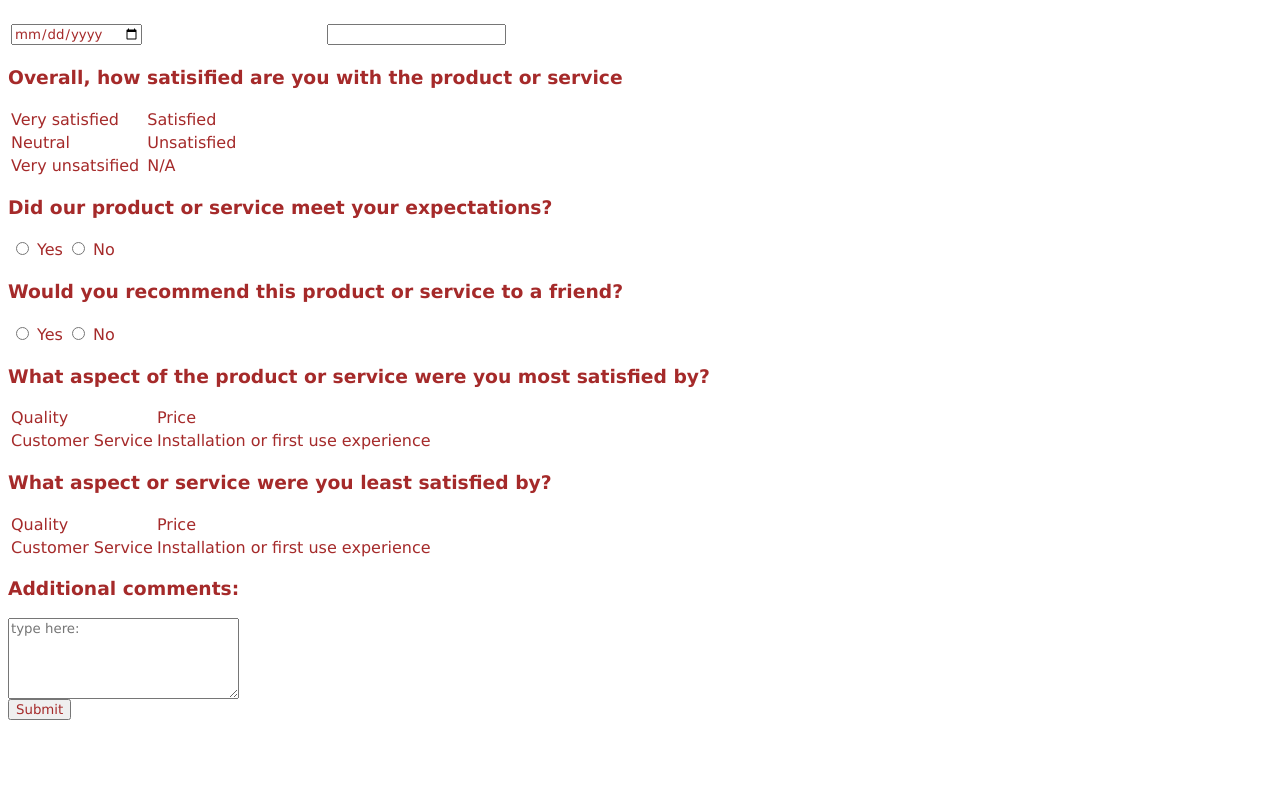
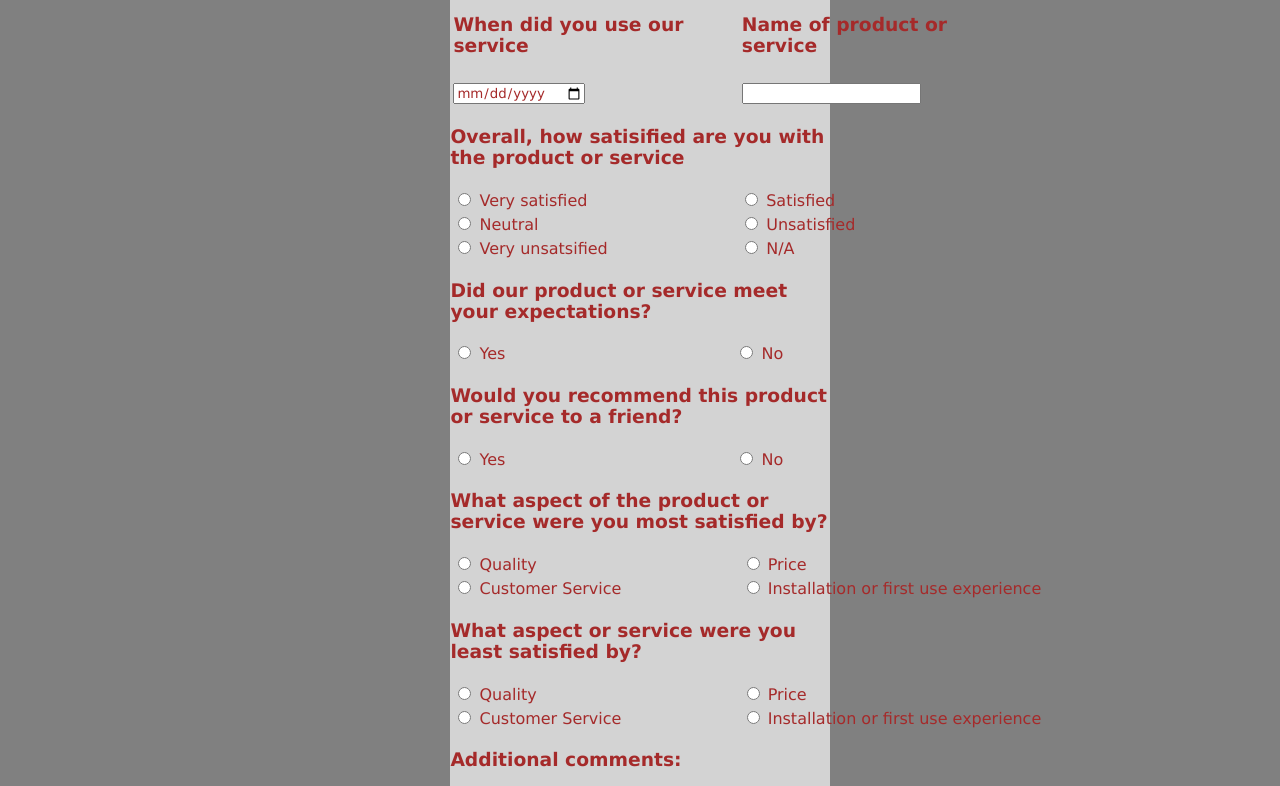
Before and after one commit to AmineJml/WebDevelopment, a plain HTML site: page Assignment1.html in a window 1280 px wide. Shown: the part 94-880 px from the top of the page. Before the commit the page ends 822 px from the top, so only its background shows below. Drawn offline with Linux system fonts and the light colour scheme.

Commit message:
final update

```diff
--- a/Assignment1.html
+++ b/Assignment1.html
@@ -5,9 +5,11 @@
 </head>
 
 <body>
-    <h1 class="font-wiggly center">Follow Up Survey </h1>
+    <form class="form_color">
+        <h1 class="header">Follow Up Survey </h1>
 
-    <table>
+        <table width="565px">
+
             <tr>
                 <td>
                     <h3>When did you use our service</h3>
@@ -16,6 +18,7 @@
                     <h3> Name of product or service</h3>
                 </td>
             </tr>
+
 
             <tr>
                 <td>
@@ -39,31 +42,43 @@
 
 
         <h3 class="title-bold"> Overall, how satisified are you with the product or service </h3>
-    <table>
+        <table width="500px">
             <tr>
                 <td>
+                    <input type="radio" id="html" name="satisfied" value="HTML">
+
                     Very satisfied
                 </td>
                 <td></td>
                 <td>
+                    <input type="radio" id="html" name="satisfied" value="HTML">
+
                     Satisfied
                 </td>
             </tr>
             <tr>
                 <td>
+                    <input type="radio" id="html" name="satisfied" value="HTML">
+
                     Neutral
                 </td>
                 <td></td>
                 <td>
+                    <input type="radio" id="html" name="satisfied" value="HTML">
+
                     Unsatisfied
                 </td>
             </tr>
             <tr>
                 <td>
+                    <input type="radio" id="html" name="satisfied" value="HTML">
+
                     Very unsatsified
                 </td>
                 <td></td>
                 <td>
+                    <input type="radio" id="html" name="satisfied" value="HTML">
+
                     N/A
                 </td>
             </tr>
@@ -71,7 +86,22 @@
 
         <h3 class="title-bold"> Did our product or service meet your expectations? </h3>
 
-    <table>
+        <table width="545px">
+            <tr>
+                <td>
+                    <input type="radio" id="html" name="expct" value="HTML">
+                    <label for="html">Yes</label><br>
+                </td>
+                <td>
+                    <input type="radio" id="css" name="expct" value="CSS">
+                    <label for="css">No</label><br>
+                </td>
+            </tr>
+        </table>
+
+        <h3> Would you recommend this product or service to a friend? </h3>
+
+        <table width="545px">
             <tr>
                 <td>
                     <input type="radio" id="html" name="fav_language" value="HTML">
@@ -83,68 +113,69 @@
                 </td>
             </tr>
         </table>
-
-    <h3 class="title-bold"> Would you recommend this product or service to a friend? </h3>
-
-    <table>
+        <h3>What aspect of the product or service were you most satisfied by?</h3>
+        <table width="800px">
             <tr>
                 <td>
-                <input type="radio" id="html" name="fav_language" value="HTML">
-                <label for="html">Yes</label><br>
-            </td>
-            <td>
-                <input type="radio" id="css" name="fav_language" value="CSS">
-                <label for="css">No</label><br>
-            </td>
-        </tr>
-    </table>
-    <h3 class="title-bold">What aspect of the product or service were you most satisfied by?</h3>
-    <table>
-        <tr>
-            <td>
+                    <input type="radio" id="html" name="aspect" value="HTML">
+
                     Quality
                 </td>
                 <td>
+                    <input type="radio" id="html" name="aspect" value="HTML">
+
                     Price
                 </td>
             </tr>
             <tr>
                 <td>
+                    <input type="radio" id="html" name="aspect" value="HTML">
+
                     Customer Service
                 </td>
                 <td>
+                    <input type="radio" id="html" name="aspect" value="HTML">
+
                     Installation or first use experience
                 </td>
             </tr>
 
         </table>
 
-    <h3 class="title-bold">What aspect or service were you least satisfied by?</h3>
-    <table>
+        <h3>What aspect or service were you least satisfied by?</h3>
+        <table width="800px">
             <tr>
                 <td>
+                    <input type="radio" id="html" name="quality" value="HTML">
+
                     Quality
                 </td>
                 <td>
+                    <input type="radio" id="html" name="quality" value="HTML">
+
                     Price
                 </td>
             </tr>
             <tr>
                 <td>
+                    <input type="radio" id="html" name="quality" value="HTML">
+
                     Customer Service
                 </td>
                 <td>
+                    <input type="radio" id="html" name="quality" value="HTML">
+
                     Installation or first use experience
                 </td>
             </tr>
 
         </table>
 
-    <h3 class="title-bold">Additional comments: </h3>
-    <textarea name="" cols="30" rows="5" placeholder="type here:"></textarea>
+        <h3>Additional comments: </h3>
+        <textarea name="" cols="75" rows="5" placeholder="type here:"></textarea>
         </br>
-    <button class="center button" type="button">Submit</button>
-
+        <button class="center_button" type="button">Submit</button>
+    </form>
 </body>
 
 </html>
--- a/styles.css
+++ b/styles.css
@@ -3,6 +3,24 @@
     "Lucida Sans Unicode", Geneva, Verdana, sans-serif;
   color: brown;
 }
-.center {
+body {
+  background-color: gray;
+}
+.header {
   text-align: center;
+  background-color: white;
+  padding: 5%;
 }
+
+form {
+  margin-left: 35%;
+  margin-right: 35%;
+  background-color: lightgray;
+}
+
+button {
+  margin-left: 40%;
+  padding: 1.5%;
+  color: white;
+  background-color: gray;
+}
```
Lines whose indentation alone changed are shown as unchanged.
